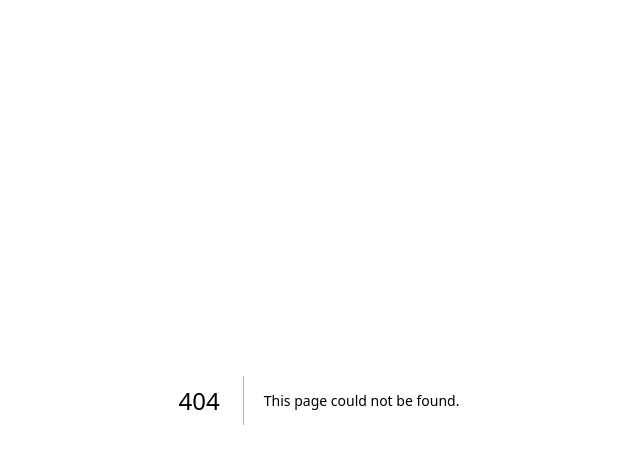
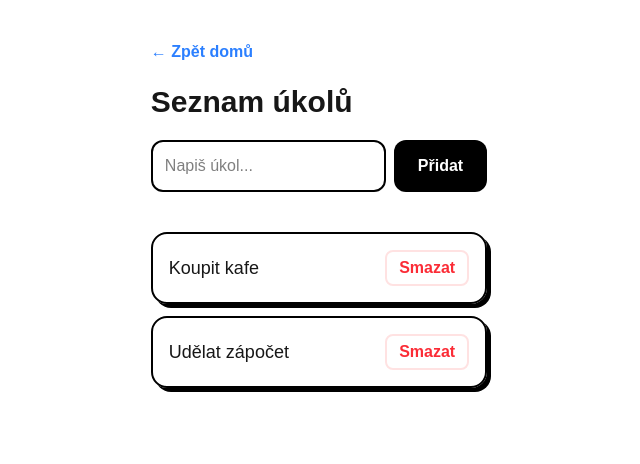
Before and after one commit to ZavPetr/GUI, a Next.js app in the folder gui_nextjs/: page /homeworks in a window 1280 px wide. Before the commit this address had no page. Shown: the top 464 px of the page, without its empty margins (321-961 px from the left). Built offline with nearby package versions, Linux system fonts and the light colour scheme.

Commit message:
Příprava pro Lekci 2: React State a Úkolovník

```diff
--- /dev/null
+++ b/gui_nextjs/app/homeworks/page.tsx
@@ -0,0 +1,61 @@
+"use client";
+import { useState } from "react";
+import Link from "next/link";
+
+export default function Ukoly() {
+  const [ukoly, setUkoly] = useState(["Koupit kafe", "Udělat zápočet"]);
+  const [text, setText] = useState("");
+
+  // FUNKCE PRO SMAZÁNÍ
+  const smazUkol = (indexKeSmazani: number) => {
+    // Vytvoříme nové pole, které obsahuje všechno KROMĚ toho indexu, co chceme smazat
+    const novePole = ukoly.filter((_, i) => i !== indexKeSmazani);
+    setUkoly(novePole);
+  };
+
+  return (
+    <main className="p-10 max-w-2xl mx-auto">
+      <Link href="/" className="text-blue-500 font-bold hover:underline">← Zpět domů</Link>
+
+      <h1 className="text-3xl font-bold my-5">Seznam úkolů</h1>
+
+      {/* PŘIDÁVÁNÍ */}
+      <div className="flex gap-2 mb-10">
+        <input
+          onChange={(e) => setText(e.target.value)}
+          value={text}
+          placeholder="Napiš úkol..."
+          className="border-2 border-black p-3 rounded-xl grow text-black"
+        />
+        <button
+          onClick={() => {
+            if (text !== "") { setUkoly([...ukoly, text]); setText(""); }
+          }}
+          className="bg-black text-white px-6 py-2 rounded-xl font-bold hover:bg-gray-800"
+        >
+          Přidat
+        </button>
+      </div>
+
+      {/* SEZNAM */}
+      <ul className="space-y-3">
+        {ukoly.map((u, i) => (
+          <li key={i} className="border-2 border-black p-4 rounded-2xl flex justify-between items-center shadow-[4px_4px_0px_0px_rgba(0,0,0,1)]">
+            <span className="text-lg font-medium">{u}</span>
+
+            <button
+              onClick={() => smazUkol(i)}
+              className="text-red-500 font-bold border-2 border-red-100 px-3 py-1 rounded-lg hover:bg-red-50 transition-colors"
+            >
+              Smazat
+            </button>
+          </li>
+        ))}
+      </ul>
+
+      {ukoly.length === 0 && (
+        <p className="text-center text-gray-500 mt-10 italic">Hotovo! Nemáš žádné úkoly.</p>
+      )}
+    </main>
+  );
+}
```
